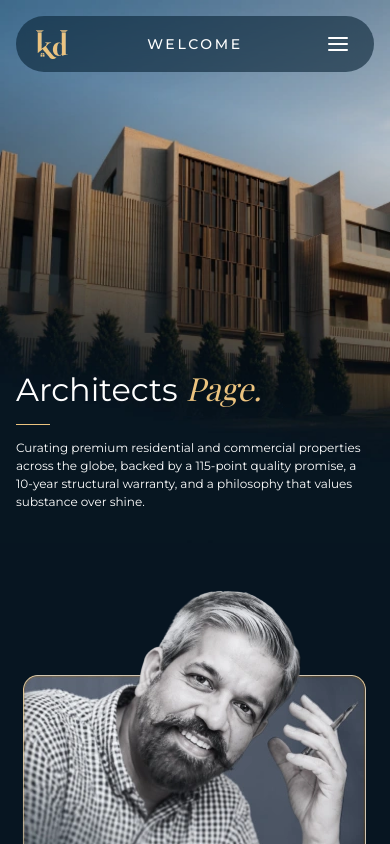
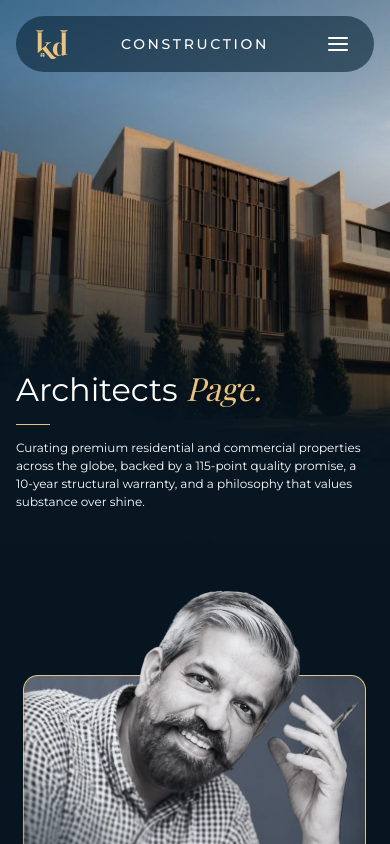
Before and after one commit to Surat-Infotech/kapuria-developers, a Next.js app: page /architects in a window 390 px wide. Shown: the top 844 px of the page. Built offline with nearby package versions, Linux system fonts and the light colour scheme; a web font is replaced by a local one.

Commit message:
WD-3143 update architect bio and consultation CTA heading width and header title for mobile pill

```diff
--- a/src/app/(about)/architects/_sections/architect-profiles.jsx
+++ b/src/app/(about)/architects/_sections/architect-profiles.jsx
@@ -40,7 +40,7 @@ const ARCHITECTS = [
   {
     name: "Rachit Malhotra",
     role: "Architect",
-    bio: "Every plan begins with the site and the people who will live on it — orientation, daylight, airflow and privacy resolved long before a line is drawn, so that the design which follows feels inevitable rather than imposed.",
+    bio: "We follow advanced construction methods designed for structural balance, load optimisation, long-term settlement control, and resistance to environmental stress — engineering every element with future resilience in mind.",
     photo: RachitMalhotra,
     photoMobile: RachitMalhotraMobile,
     studio: RachitStudio,
--- a/src/app/(about)/architects/_sections/consultation-cta.jsx
+++ b/src/app/(about)/architects/_sections/consultation-cta.jsx
@@ -7,7 +7,7 @@ export default function ConsultationCtaSection() {
       kickerVariant="label"
       heading="See the method"
       accent="for yourself."
-      headingClassName="max-w-300 md:max-w-600"
+      headingClassName="max-w-300 md:max-w-580"
       description="Visit us, meet the engineers behind your walls, and ask us anything about the process. We will gladly show you every step."
     />
   );
--- a/src/components/layout/site-header.jsx
+++ b/src/components/layout/site-header.jsx
@@ -26,6 +26,12 @@ const MOBILE_LINK =
 // Dropdown items are sentence-cased, not uppercase, and unspaced.
 const DROPDOWN_LINK =
   "block text-center text-body-relaxed font-medium whitespace-nowrap transition-colors duration-200";
+
+// Routes that show something other than the default in the mobile pill.
+const MOBILE_TITLES = {
+  "/architects": "Construction",
+  "/our-projects": "Projects",
+};
 
 // Items without an `href` are dropdown triggers only, so their active state
 // comes purely from whether a child route is current.
@@ -197,7 +203,7 @@ const SiteHeader = ({ mobileTitle = "Welcome" }) => {
         </Link>
 
         <span className="text-body-sm font-medium tracking-[2.66px] text-white uppercase">
-          {mobileTitle}
+          {MOBILE_TITLES[pathname] ?? mobileTitle}
         </span>
 
         <button
```
